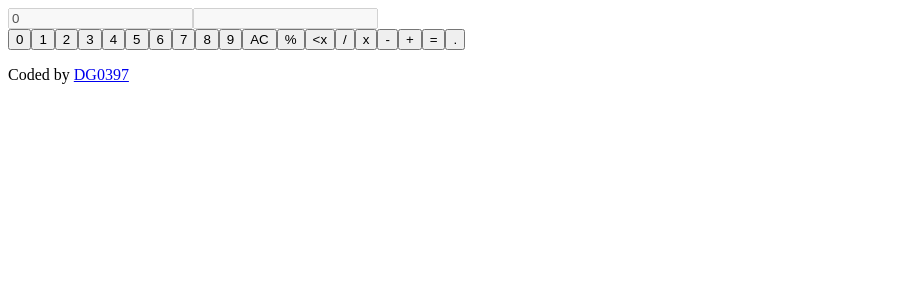
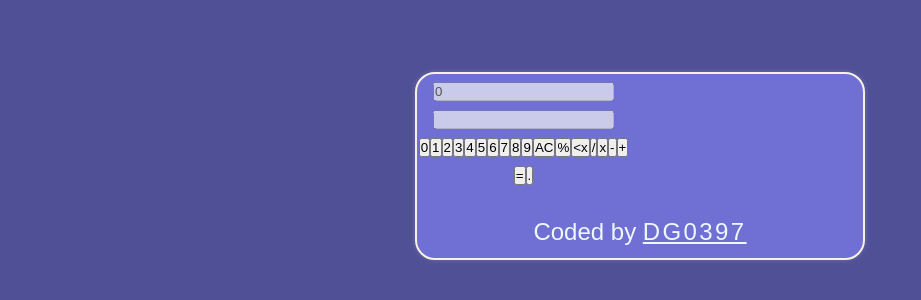
Before and after one commit to dg0397/React-JavaScript-Calculator, a React (Create React App) app: page / in a window 1280 px wide. Shown: the top 300 px of the page, without its empty margins (0-921 px from the left). Built offline with nearby package versions, Linux system fonts and the light colour scheme.

Commit message:
adding some styles

```diff
--- /dev/null
+++ b/src/Styles/modules-scss/_container.scss
@@ -0,0 +1,15 @@
+.container{
+    display: grid;
+    grid-template-columns: repeat(2,1fr);
+    grid-gap: 20px;
+    margin: 3rem auto;
+    width: 80%;
+    max-width: 450px;
+    min-width: 280px;
+    border: 2px solid #f7f1e3;
+    color: #f7f1e3;
+    border-radius: 20px;
+    text-align: center;
+    background-color: #706fd3;
+    box-shadow: 0px 0px 5px hsla(42, 56%, 93%, 0.2);
+}
--- /dev/null
+++ b/src/Styles/modules-scss/_controls.scss
@@ -0,0 +1,17 @@
+.controls{
+    grid-column: 1 / -1;
+    font-size: 1.8rem;
+
+    display: flex;
+    justify-content: center;
+    align-items: center;
+    label{
+        cursor: pointer;
+        &::selection{
+            background-color: transparent;
+        }
+    }
+    label:first-child {
+        margin-right: 1rem;
+    }
+}
--- /dev/null
+++ b/src/Styles/modules-scss/_display.scss
@@ -0,0 +1,26 @@
+.display{
+    grid-column: 1 / -1;
+    #timer-label{
+        font-size: 1.8rem;
+        font-weight: 400;
+        font-style: italic;
+        letter-spacing: .2rem;
+        text-shadow: 5px 5px 10px #1f1f1f;
+        @media screen and (min-width: 1024px) {
+            margin-bottom: .25rem;
+        }
+    }
+    #time-left{
+        margin: 0 auto ;
+        font-size: 1.5rem;
+        font-family: $font-number;
+        letter-spacing: .5rem;
+    }
+    &.active{
+        #timer-label{
+            text-shadow:none;
+        }
+        color: rgb(182, 52, 52);
+    }
+
+}
--- /dev/null
+++ b/src/Styles/modules-scss/_footer.scss
@@ -0,0 +1,12 @@
+footer{
+    grid-column: 1 / -1;
+    margin: .5rem auto;
+    p{
+        text-align: center;
+        color: aliceblue;
+        a{
+            color: aliceblue;
+            letter-spacing: .1rem;
+        }
+    }
+}
--- /dev/null
+++ b/src/Styles/modules-scss/_header.scss
@@ -0,0 +1,18 @@
+header{
+    grid-column: 1 / -1;
+    margin: 1.2rem auto;
+    h1{
+        color: white;
+        text-align: center;
+        font-weight: $font-w-light;
+        font-style: italic;
+        font-size: 1.3rem;
+        line-height: 1rem;
+        letter-spacing: .2rem;
+        text-shadow: 5px 5px 10px #1f1f1f;
+
+        @media screen and (min-width: 1024px) {
+            font-size: 1.6rem;
+        }
+    }
+}
--- /dev/null
+++ b/src/Styles/modules-scss/_input-block.scss
@@ -0,0 +1,29 @@
+.update_container{
+    #break-label,
+    #session-label{
+        font-weight: 400;
+        font-style: italic;
+        text-shadow: 5px 5px 10px #1f1f1f;
+    }
+    .updating_block{
+        display: flex;
+        justify-content: center;
+        align-items: baseline;
+        margin: .5rem auto;
+        p{
+            display: flex;
+            justify-content: center;
+            align-items: center;
+            margin: 0 1rem;
+            font-size: 1.3rem;
+        }
+        label{
+            font-size: 1.8rem;
+            -webkit-tap-highlight-color: transparent;
+            cursor: pointer;
+            &::selection{
+                background-color: transparent;
+            }
+        }
+    }
+}
--- /dev/null
+++ b/src/Styles/modules-scss/_variables.scss
@@ -0,0 +1,25 @@
+/*##Colors*/
+
+
+/*### Neutral*/
+
+$very-dark-blue: #1769aa;
+$grayish-blue: #4dabf5;
+$light-grayish-blue: #2196f3;
+
+/*## Typography*/
+
+/*### Body*/
+
+$font-size: 16px;
+$font-size-desktop: 24px;
+
+/*### Font*/
+
+$font: 'Montserrat', sans-serif;
+$font-number : 'Sora', sans-serif;
+
+
+$font-w-bold:700;
+$font-w-normal:400;
+$font-w-light:300;
--- /dev/null
+++ b/src/Styles/styles.scss
@@ -0,0 +1,22 @@
+@import "./modules-scss/variables";
+@import "./modules-scss/container";
+@import "./modules-scss/header";
+@import "./modules-scss/input-block";
+@import "./modules-scss/display";
+@import "./modules-scss/controls";
+@import "./modules-scss/footer";
+*{
+    margin: 0;
+    padding: 0;
+    box-sizing: border-box;
+}
+html{
+    font-family: $font;
+    font-size:$font-size;
+    @media screen and (min-width: 1024px){
+        font-size: $font-size-desktop;
+    }
+}
+body{
+    background: #505097;
+}
```
Also changed, not shown: src/App.js (+4 -7 lines).
